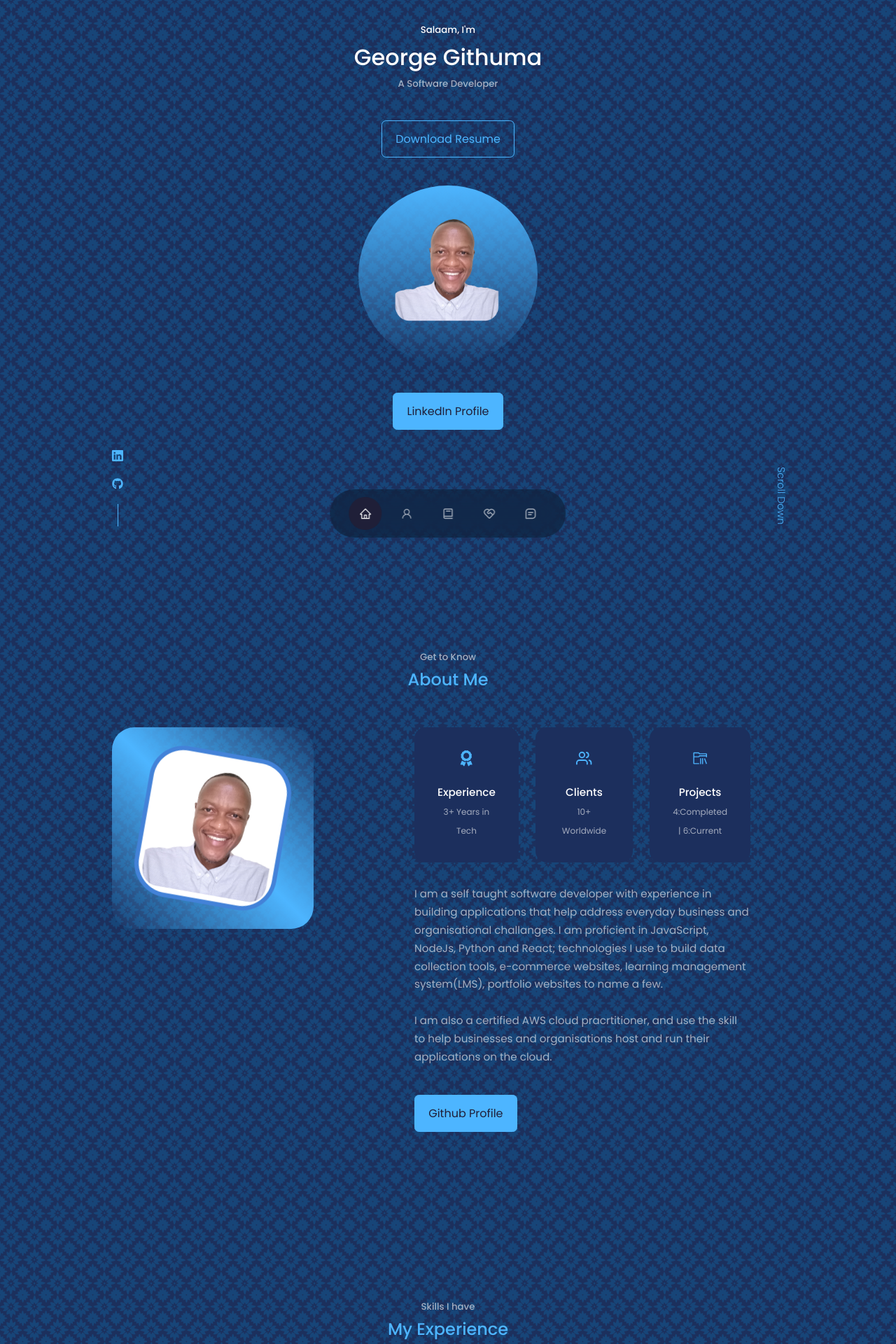
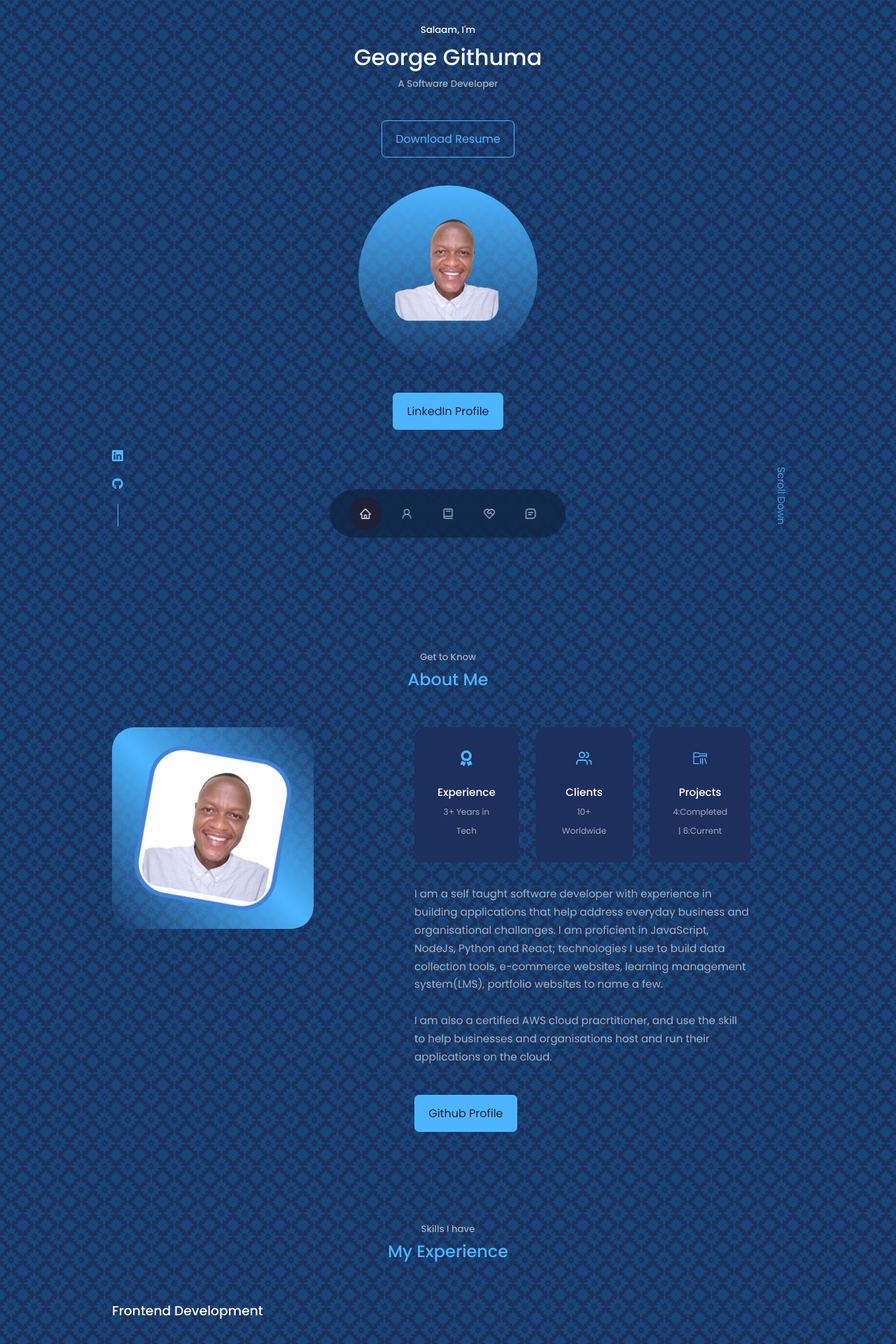
Before and after one commit to Gitthuma/george-githuma-portfolio-website, a React (Create React App) app: page / in a window 1280 px wide. Shown: the top 1920 px of the page at 70% size. Built offline with nearby package versions, Linux system fonts and the light colour scheme.

Commit message:
Removed height to section

```diff
--- a/src/index.css
+++ b/src/index.css
@@ -73,10 +73,8 @@ h1 {
 }
 
 /*Add margin-top to section*/
-/*Add height to section*/
 section {
     margin-top: 8rem;
-    height: 100vh;
 }
 
 /*Make section to have h2 and h5 tags which are direct children of section ad style it*/
```
